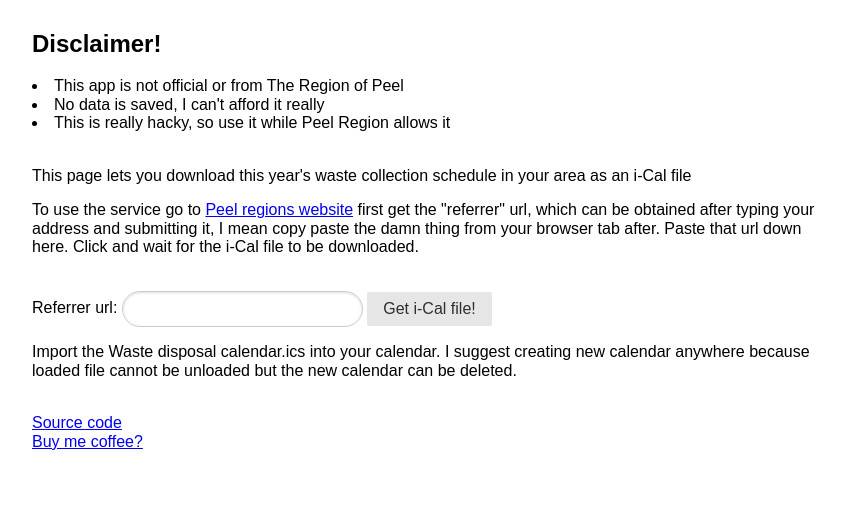
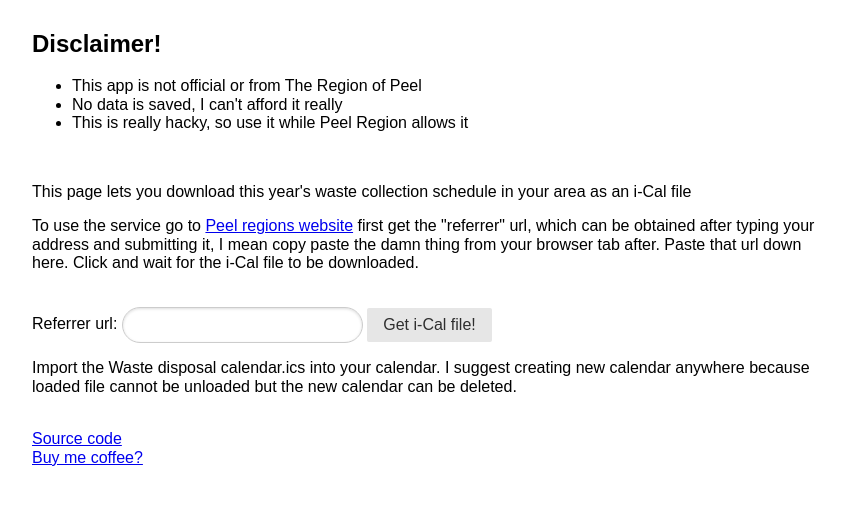
Before and after one commit to justinjk007/Peel-Region-Waste-Cal, a Flask app: page / in a window 1280 px wide. Shown: the top 505 px of the page, without its empty margins (208-1054 px from the left). Run offline with Flask 2, Linux system fonts and the light colour scheme; some libraries are stand-ins or nearby versions.

Commit message:
Fixed typo in ul tag, added label for text input

```diff
--- a/templates/index.html
+++ b/templates/index.html
@@ -14,14 +14,14 @@
    <title>Generate Calendar</title>
    <style>
     .centered {width: 50em; max-width:90%; padding:10px; margin: 0 auto;}
-    ul {list-style-position: outside;}
+    ul{list-style-position: outside;}
     .error{color:red;}
    </style>
   </head>
   <body>
       <div class="centered">
       <h2>Disclaimer!</h2>
-      <ul">
+      <ul>
 	<li>This app is not official or from The Region of Peel</li>
 	<li>No data is saved, I can't afford it really</li>
 	<li>This is really hacky, so use it while Peel Region allows it</li>
@@ -38,8 +38,8 @@
       </p>
       <br/>
       <form class="pure-form" method="POST" action="">
-	Referrer url:
-	<input type="text" class="pure-input-rounded" name="url">
+	<label for="url">Referrer url:</label>
+	<input type="text" class="pure-input-rounded" id="url" name="url">
 	<button type="submit" class="pure-button" name="submit" value="Submit"> Get i-Cal file! </button>
       </form>
       {% if error %}
```
